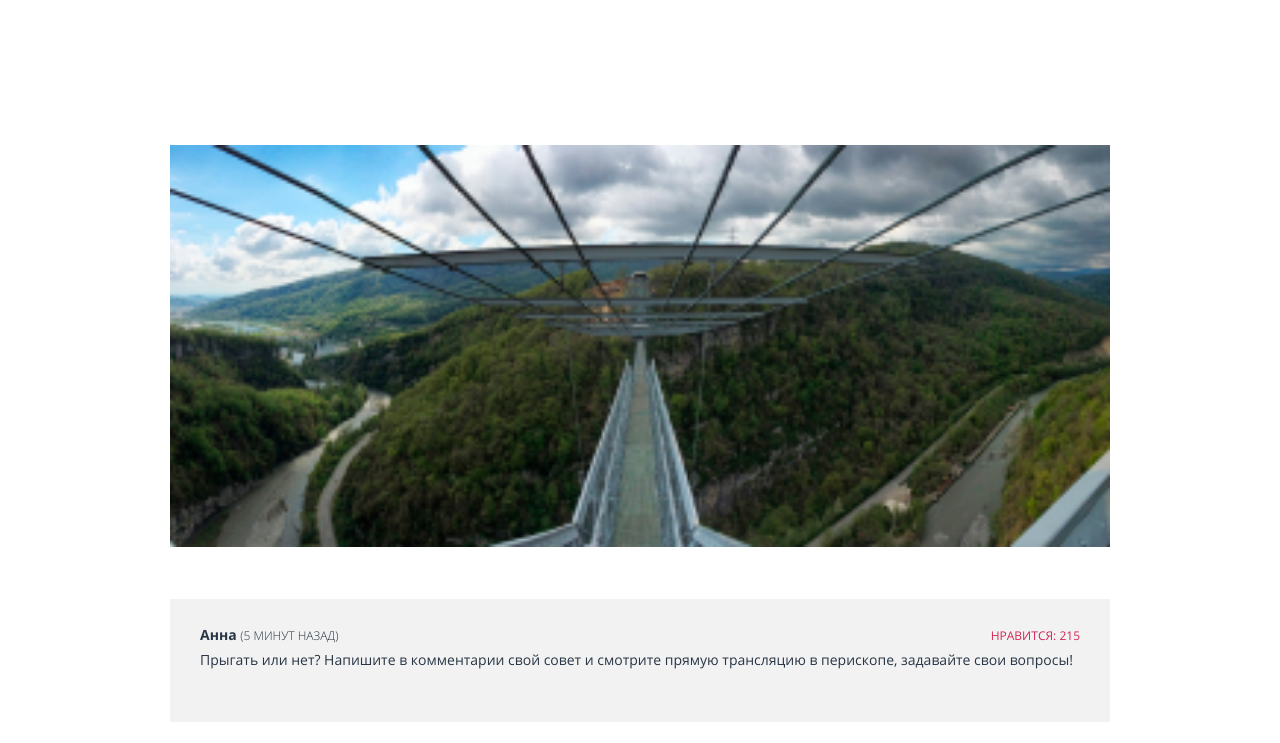
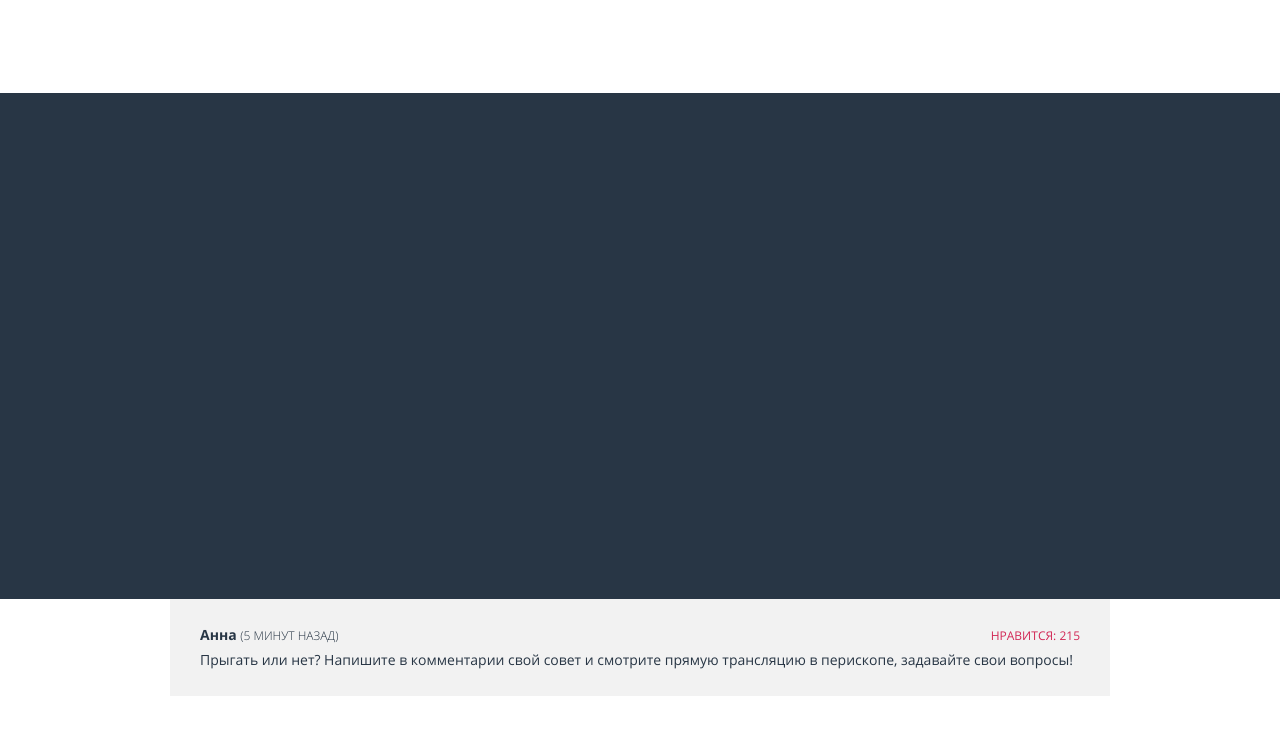
Before and after one commit to Rizvan6/1598989-pink-22, a website: page source/catalog.html in a window 1280 px wide. Shown: the part 547-1290 px from the top of the page. Drawn offline with nearby package versions, Linux system fonts and the light colour scheme; files that its build step writes are made by us from their sources.

Commit message:
внес исправления

```diff
--- a/source/catalog.html
+++ b/source/catalog.html
@@ -12,7 +12,7 @@
   <header class="page-header">
     <div class="page-header__menu-wrapper">
       <div class="container page-header__container">
-        <a class="page-header__logo" href="#">
+        <a class="page-header__logo" href="index.html">
           <img src="img/pink-header-mobile.svg" alt="Лого Пинк">
         </a>
         <nav class="main-nav page-header__nav">
@@ -51,9 +51,9 @@
           хватает ваших?</p>
 
         <article class="photo-card photo-card--panorama">
-          <a href="#" сlass="photo-card__link photo-card__link--panorama">
-            <img class="photo-card__image photo-card__image--panorama" src="img/panorama-mobile.jpg"
-              alt="фотография-панорама моста" width="280" height="137">
+          <a href="#" class="photo-card__link photo-card__link--panorama">
+            <!--<img class="photo-card__image photo-card__image--panorama" src="img/panorama-mobile.jpg"
+              alt="фотография-панорама моста" width="280" height="137">-->
           </a>
           <div class="photo-card__post photo-card__post--panorama">
             <p class="photo-card__name">Анна <time class="photo-card__time">(5 минут назад)</time></p>
@@ -68,8 +68,8 @@
         <div class="catalog__photos-wrapper">
           <article class="photo-card catalog__photo-card">
             <a href="#" class="photo-card__link">
-              <img class="photo-card__image" src="img/auto-mobile.jpg" alt="камера и белый автомобиль" width="280"
-                height="180">
+              <!--<img class="photo-card__image" src="img/auto-mobile.jpg" alt="камера и белый автомобиль" width="280"
+                height="180">-->
             </a>
             <div class="photo-card__post">
               <p class="photo-card__name">Левон <time class="photo-card__time">(5 часов назад)</time></p>
@@ -81,7 +81,7 @@
 
           <article class="photo-card catalog__photo-card">
             <a href="#" class="photo-card__link">
-              <img class="photo-card__image" src="img/drums-mobile.jpg" alt="барабаны" width="280" height="180">
+              <!--<img class="photo-card__image" src="img/drums-mobile.jpg" alt="барабаны" width="280" height="180">-->
             </a>
             <div class="photo-card__post">
               <p class="photo-card__name">Антон <time class="photo-card__time">(12 часов назад)</time></p>
@@ -93,7 +93,7 @@
 
           <article class="photo-card catalog__photo-card">
             <a href="#" class="photo-card__link">
-              <img class="photo-card__image" src="img/windows-mobile.jpg" alt="окна" width="280" height="180">
+              <!--<img class="photo-card__image" src="img/windows-mobile.jpg" alt="окна" width="280" height="180">-->
             </a>
             <div class="photo-card__post">
               <p class="photo-card__name">Борис <time class="photo-card__time">(20 часов назад)</time></p>
@@ -105,8 +105,8 @@
 
           <article class="photo-card catalog__photo-card">
             <a href="#" class="photo-card__link">
-              <img class="photo-card__image" src="img/kuban-mobile.jpg" alt="фестиваль Кубанская бухча" width="280"
-                height="180">
+              <!--<img class="photo-card__image" src="img/kuban-mobile.jpg" alt="фестиваль Кубанская бухча" width="280"
+                height="180">-->
             </a>
             <div class="photo-card__post">
               <p class="photo-card__name">Сергей <time class="photo-card__time">(25 часов назад)</time></p>
@@ -118,7 +118,7 @@
 
           <article class="photo-card catalog__photo-card">
             <a href="#" class="photo-card__link">
-              <img class="photo-card__image" src="img/legs-mobile.jpg" alt="ноги на фоне горы" width="280" height="180">
+              <!--<img class="photo-card__image" src="img/legs-mobile.jpg" alt="ноги на фоне горы" width="280" height="180">-->
             </a>
             <div class="photo-card__post">
               <p class="photo-card__name">Максим <time class="photo-card__time">(40 часов назад)</time></p>
@@ -130,7 +130,7 @@
 
           <article class="photo-card catalog__photo-card">
             <a href="#" class="photo-card__link">
-              <img class="photo-card__image" src="img/wing-mobile.jpg" alt="крыло самолета" width="280" height="180">
+              <!--<img class="photo-card__image" src="img/wing-mobile.jpg" alt="крыло самолета" width="280" height="180">-->
             </a>
             <div class="photo-card__post">
               <p class="photo-card__name">Надежда <time class="photo-card__time">(45 часов назад)</time></p>
--- a/source/sass/blocks/catalog.scss
+++ b/source/sass/blocks/catalog.scss
@@ -1,7 +1,6 @@
 .catalog {
   background-color: $basic-white;
   padding: 54px 0 49px 0;
-  position: relative;
 
   @media (min-width: $tablet-width) {
     padding-top: 100px;
--- a/source/sass/blocks/photo-card.scss
+++ b/source/sass/blocks/photo-card.scss
@@ -1,6 +1,4 @@
 .photo-card {
-  width: 280px;
-
   @media (min-width: $tablet-width) {
     width: 300px;
     min-height: 455px;
@@ -15,27 +13,37 @@
   background-color: $basic-darkblue;
   display: inline-block;
   vertical-align: top;
-}
-
-.photo-card__image {
-  display: block;
-  object-fit: contain;
+  width: 280px;
+  height: 180px;
 
   @media (min-width: $tablet-width) {
+    width: 300px;
     height: 300px;
-    width: 300px;
-
-    &--panorama {
-      width: 620px;
-      height: 509px;
-    }
   }
 
   @media (min-width: $desktop-width) {
+    width: 300px;
     height: 400px;
+  }
 
-    &--panorama {
-      width: 940px;
+  &--panorama {
+    width: 100vw;
+    min-width: 320px;
+    height: 137px;
+    position: relative;
+    overflow: hidden;
+    left: 50%;
+    transform: translate(-50%);
+    display: flex;
+    justify-content: center;
+
+    @media (min-width: $tablet-width) {
+      min-width: 660px;
+      height: 509px;
+    }
+
+    @media (min-width: $desktop-width) {
+      min-width: 1200px;
       height: 506px;
     }
   }
@@ -85,6 +93,7 @@
 
     &--panorama {
       order: 2;
+      height: auto;
     }
   }
 }
```
Also changed, not shown: source/form.html (+1 -1 lines), source/index.html (+1 -1 lines).
